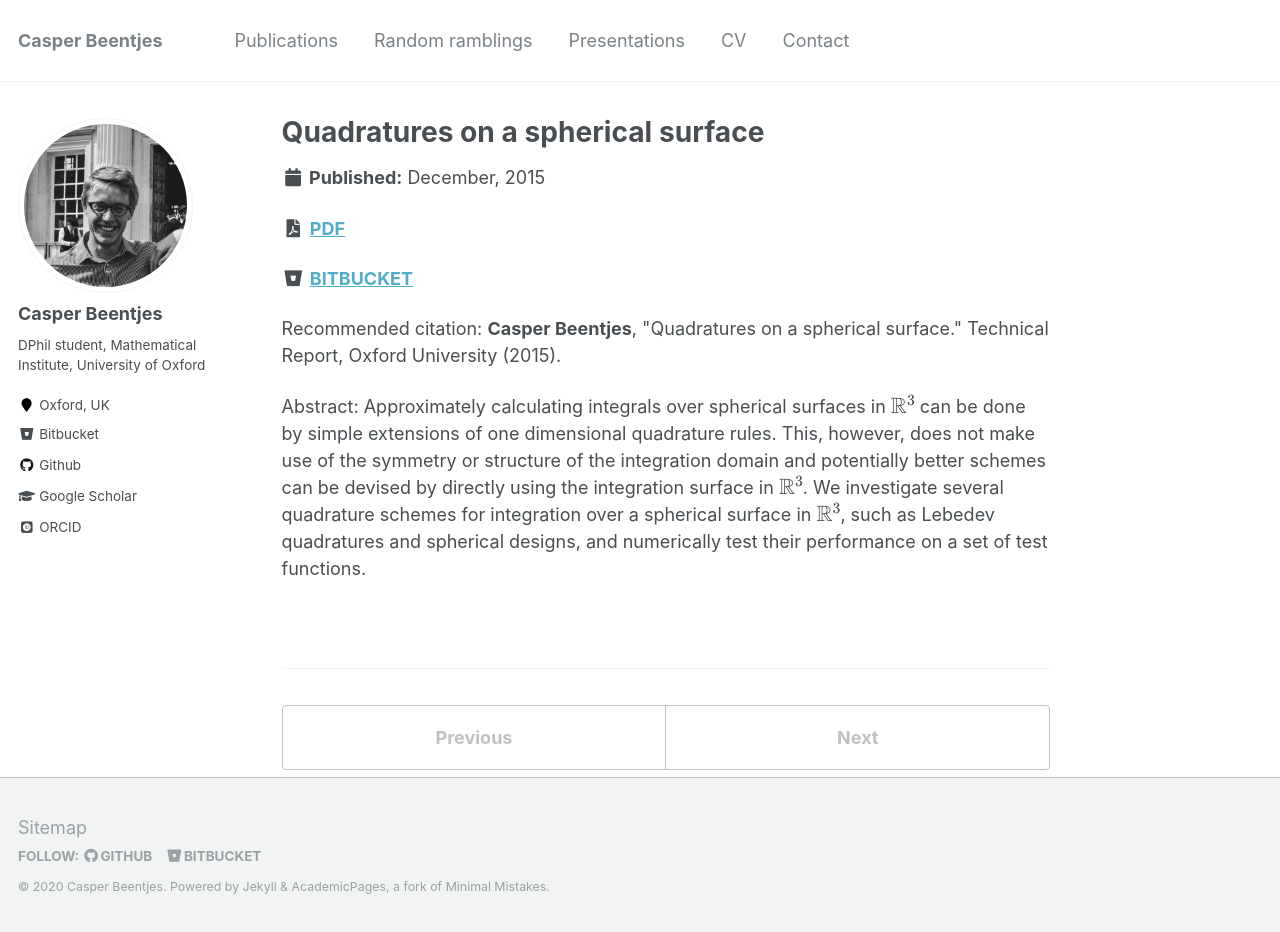
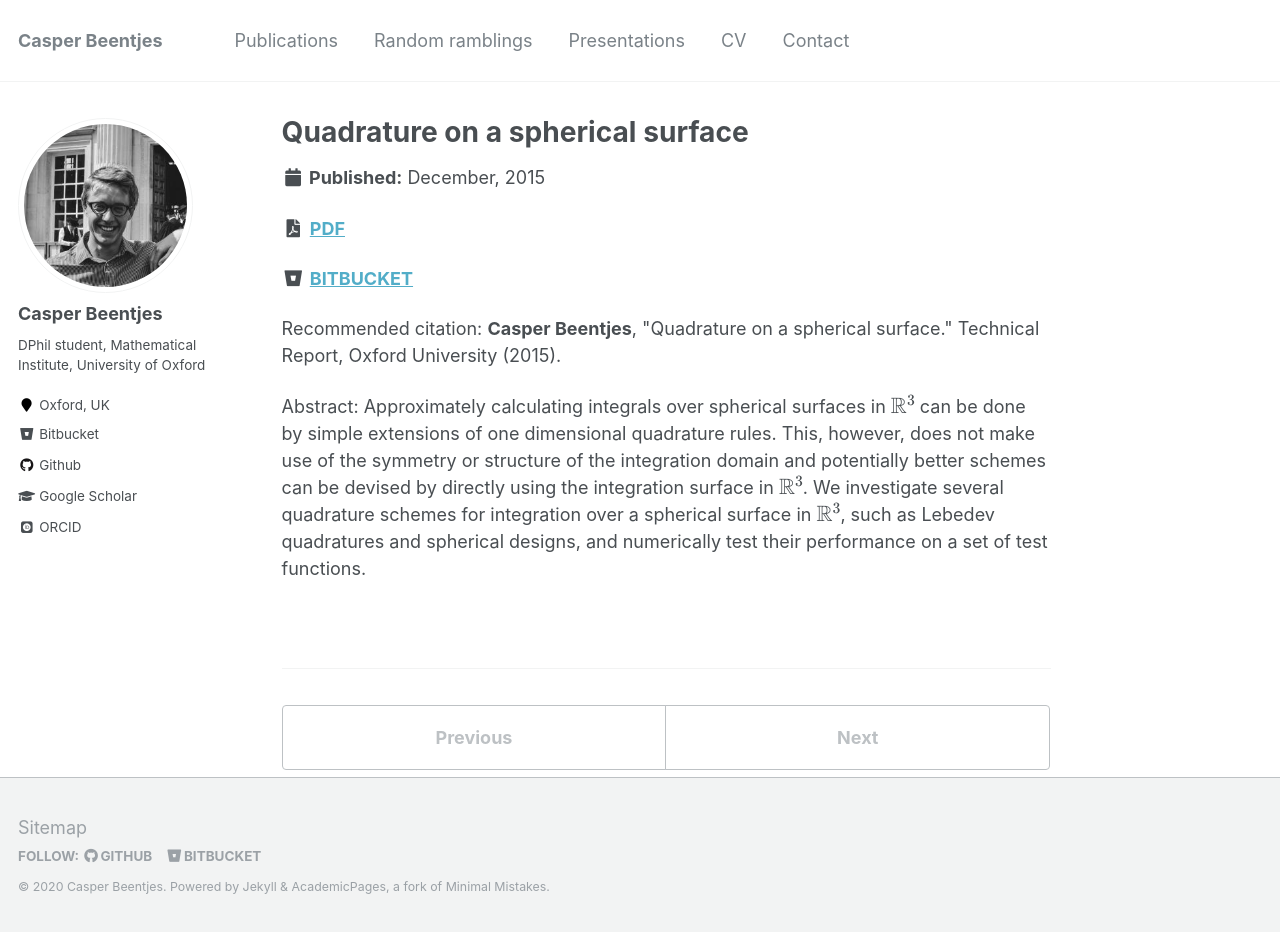
Before and after one commit to cbeentjes/cbeentjes.github.io, a Jekyll site: the page built from _notes/2015-12-Quadrature-Sphere.md, in a window 1280 px wide and 932 px high. Built offline with Jekyll 4.4.1, drawn with Linux system fonts in a browser that asks for light colours; some web fonts are replaced; formulas are drawn with MathJax 3.

Commit message:
More typo fix

```diff
--- a/_notes/2015-12-Quadrature-Sphere.md
+++ b/_notes/2015-12-Quadrature-Sphere.md
@@ -1,14 +1,14 @@
 ---
-title: 'Quadratures on a spherical surface'
+title: 'Quadrature on a spherical surface'
 collection: Notes
-permalink: /notes/2015-Quadratrue-Sphere
+permalink: /notes/2015-Quadrature-Sphere
 excerpt: ''
 type: 'Technical report'
 date: 2015-12-01
 paper_authors: '<b>Casper Beentjes</b>'
 preprinturl: 'https://cbeentjes.github.io/files/Ramblings/QuadratureSphere.pdf'
 bitbucket_url: 'https://bitbucket.org/CasperBeentjes/quadratures-on-unit-sphere'
-citation: ' <b>Casper Beentjes</b>, &quot;Quadratures on a spherical surface.&quot; Technical Report, Oxford University (2015).'
+citation: ' <b>Casper Beentjes</b>, &quot;Quadrature on a spherical surface.&quot; Technical Report, Oxford University (2015).'
 ---
 Abstract:
 Approximately calculating integrals over spherical surfaces in $\mathbb{R}^3$ can be done by simple extensions of one dimensional quadrature rules. This, however, does not make use of the symmetry or structure of the integration domain and potentially better schemes can be devised by directly using the integration surface in $\mathbb{R}^3$. We investigate several quadrature schemes for integration over a spherical surface in $\mathbb{R}^3$, such as Lebedev quadratures and spherical designs, and numerically test their performance on a set of test functions.
```
